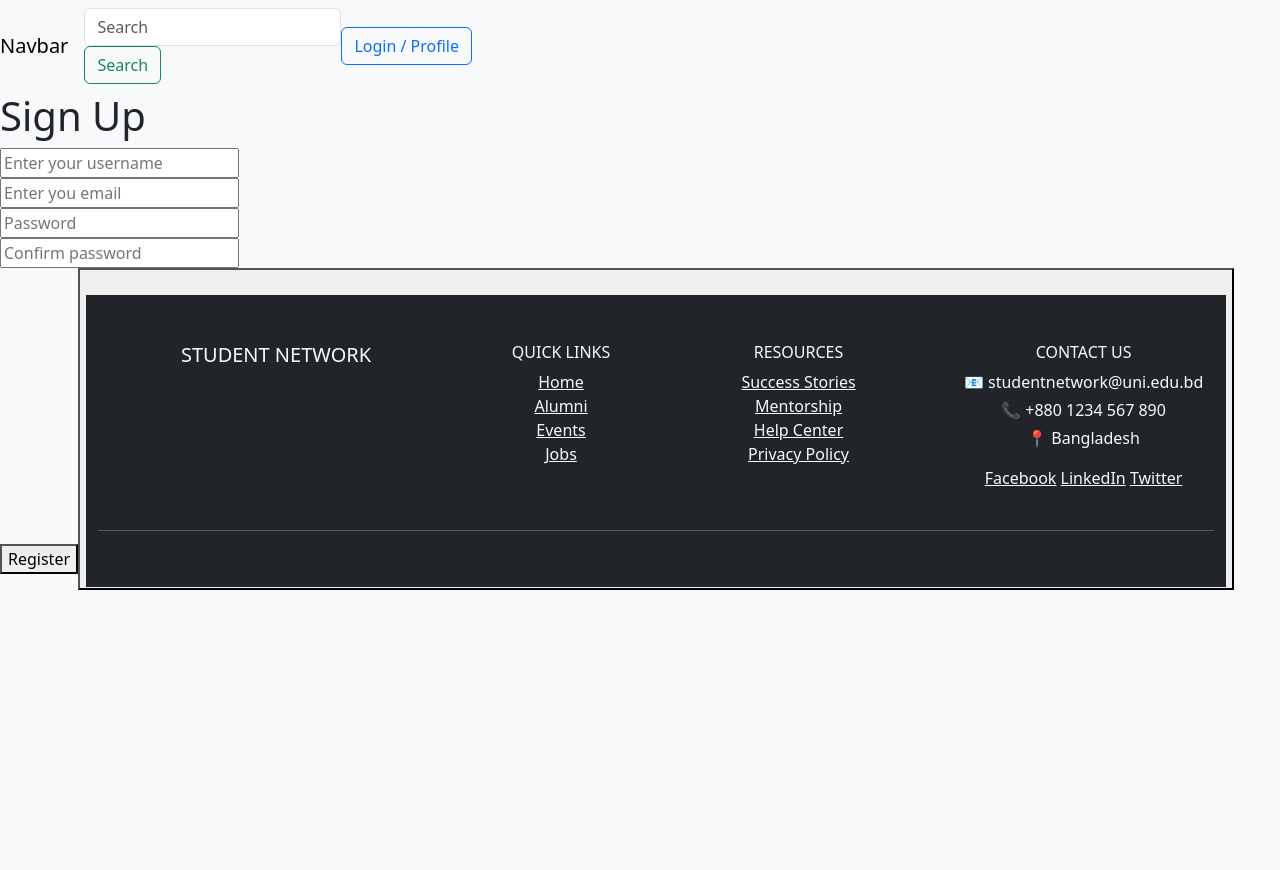
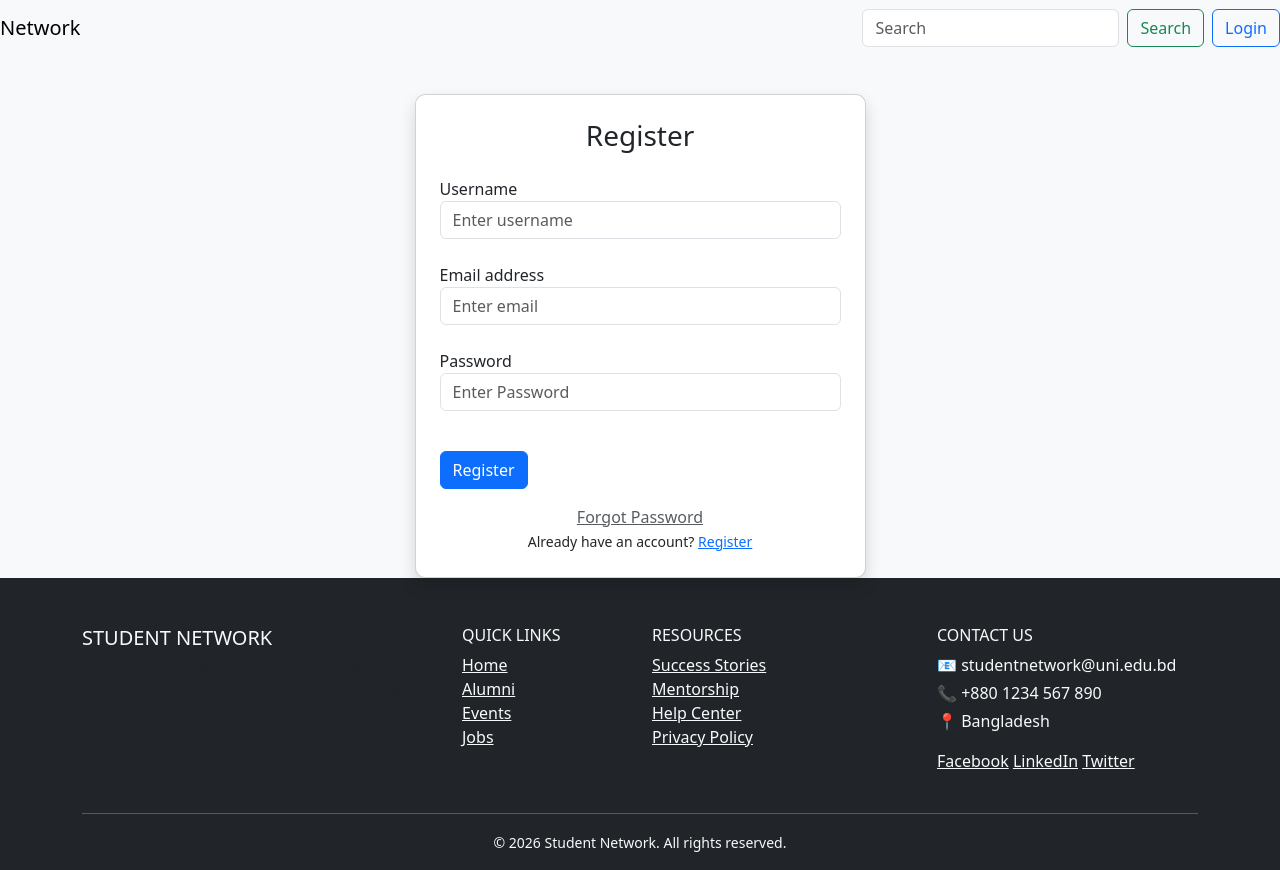
Before and after one commit to MdRaselHosen/SocialNetwork, a Django app: page /user/register in a window 1280 px wide. Before the commit the page ends 590 px from the top, so only its background shows below. Run offline with Django 5.2, Linux system fonts and the light colour scheme.

Commit message:
add login,register page

```diff
--- a/base/templates/base/home.html
+++ b/base/templates/base/home.html
@@ -63,13 +63,13 @@
         </div>
 
         <!-- Slider Controls -->
-        <a class="carousel-control-prev" href="#postSlider" role="button" data-slide="prev">
+        <!-- <a class="carousel-control-prev" href="#postSlider" role="button" data-slide="prev">
           <span class="carousel-control-prev-icon"></span>
         </a>
         <a class="carousel-control-next" href="#postSlider" role="button" data-slide="next">
           <span class="carousel-control-next-icon"></span>
         </a>
-      </div>
+      </div> -->
 
       <!-- Normal Post Feed -->
       <div class="card post-card">
--- a/templates/footer.html
+++ b/templates/footer.html
@@ -9,11 +9,11 @@
         <link rel="stylesheet" href="">
     </head>
     <body>
-        <footer class="bg-dark text-light pt-5">
+<footer class="bg-dark text-light pt-5 mt-auto w-100">
   <div class="container">
     <div class="row">
 
-      <!-- About -->
+
       <div class="col-md-4 mb-4">
         <h5 class="text-uppercase">Student Network</h5>
         <p class="text-muted">
@@ -22,7 +22,6 @@
         </p>
       </div>
 
-      <!-- Quick Links -->
       <div class="col-md-2 mb-4">
         <h6 class="text-uppercase">Quick Links</h6>
         <ul class="list-unstyled">
@@ -33,7 +32,7 @@
         </ul>
       </div>
 
-      <!-- Resources -->
+
       <div class="col-md-3 mb-4">
         <h6 class="text-uppercase">Resources</h6>
         <ul class="list-unstyled">
@@ -44,14 +43,13 @@
         </ul>
       </div>
 
-      <!-- Contact -->
+
       <div class="col-md-3 mb-4">
         <h6 class="text-uppercase">Contact Us</h6>
         <p class="mb-1">📧 studentnetwork@uni.edu.bd</p>
         <p class="mb-1">📞 +880 1234 567 890</p>
         <p>📍 Bangladesh</p>
 
-        <!-- Social Icons -->
         <div>
           <a href="#" class="text-light mr-3">Facebook</a>
           <a href="#" class="text-light mr-3">LinkedIn</a>
@@ -64,7 +62,7 @@
     <hr class="bg-secondary">
 
     <div class="text-center pb-3">
-      <small class="text-muted">
+      <small class="text-light">
         © 2026 Student Network. All rights reserved.
       </small>
     </div>
--- a/templates/main.html
+++ b/templates/main.html
@@ -1,4 +1,5 @@
 <!DOCTYPE html>
+{% load static %}
 <html>
     <head>
         <meta charset="utf-8">
@@ -8,9 +9,23 @@
         <meta name="viewport" content="width=device-width, initial-scale=1">
         <link rel="stylesheet" href="https://cdn.jsdelivr.net/npm/bootstrap@5.3.3/dist/css/bootstrap.min.css" integrity="sha384-QWTKZyjpPEjISv5WaRU9OFeRpok6YctnYmDr5pNlyT2bRjXh0JMhjY6hW+ALEwIH" crossorigin="anonymous">
          <style>
+    html, body {
+      height: 100%;
+    }
+
     body {
       background-color: #f8f9fa;
+      display: flex;
+      flex-direction: column;
+      margin: 0;
+      padding: 0;
     }
+
+    main {
+      flex: 1;
+      padding-top: 70px;
+    }
+
     .sidebar {
       min-height: 100vh;
       background: #ffffff;
@@ -19,13 +34,18 @@
     .post-card {
       margin-bottom: 20px;
     }
+    .login-card {
+      border-radius: 10px;
+    }
   </style>
     </head>
     <body>
         {% include 'navbar.html' %}
-        {% block content %}
+        <main>
+          {% block content %}
 
-        {% endblock %}
+          {% endblock %}
+        </main>
 
         {% include 'footer.html' %}
         <script src="https://cdn.jsdelivr.net/npm/bootstrap@5.3.3/dist/js/bootstrap.min.js" integrity="sha384-0pUGZvbkm6XF6gxjEnlmuGrJXVbNuzT9qBBavbLwCsOGabYfZo0T0to5eqruptLy" crossorigin="anonymous"></script>
--- a/templates/navbar.html
+++ b/templates/navbar.html
@@ -1,33 +1,58 @@
-<nav class="navbar navbar-expand-lg navbar-light bg-light">
-  <a class="navbar-brand" href="#">Navbar</a>
+!<!doctype html>
+<!--[if lt IE 7]>      <html class="no-js lt-ie9 lt-ie8 lt-ie7"> <![endif]-->
+<!--[if IE 7]>         <html class="no-js lt-ie9 lt-ie8"> <![endif]-->
+<!--[if IE 8]>         <html class="no-js lt-ie9"> <![endif]-->
+<!--[if gt IE 8]>      <html class="no-js"> <!--<![endif]-->
+<html>
+  <head>
+    <meta charset="utf-8" />
+    <meta http-equiv="X-UA-Compatible" content="IE=edge" />
+    <title>Network</title>
+    <meta name="description" content="" />
+    <meta name="viewport" content="width=device-width, initial-scale=1" />
+    <link rel="stylesheet" href="" />
+  </head>
+  <body>
+    <!--[if lt IE 7]>
+      <p class="browsehappy">
+        You are using an <strong>outdated</strong> browser. Please
+        <a href="#">upgrade your browser</a> to improve your experience.
+      </p>
+    <![endif]-->
+    <nav class="navbar navbar-expand-lg navbar-light bg-light fixed-top">
+      <a class="navbar-brand mr-3" href="{% url 'home' %}">Network</a>
 
-  <button class="navbar-toggler" type="button" data-toggle="collapse"
-    data-target="#navbarSupportedContent"
-    aria-controls="navbarSupportedContent"
+      <button
+        class="navbar-toggler"
+        type="button"
+        data-toggle="collapse"
+        data-target="#navbarNav"
+        aria-controls="navbarNav"
         aria-expanded="false"
-    aria-label="Toggle navigation">
+        aria-label="Toggle navigation"
+      >
         <span class="navbar-toggler-icon"></span>
       </button>
 
-  <div class="collapse navbar-collapse" id="navbarSupportedContent">
-
-    <!-- Left side (empty or menu items later) -->
-    <ul class="navbar-nav mr-auto">
-      <!-- nav items here -->
-    </ul>
-
-    <!-- Right side: Search + Profile/Login -->
-    <form class="form-inline my-2 my-lg-0 mr-3">
-      <input class="form-control mr-sm-2" type="search" placeholder="Search"
-        aria-label="Search">
-      <button class="btn btn-outline-success my-2 my-sm-0" type="submit">
+      <div class="collapse navbar-collapse" id="navbarNav">
+        <div class="ms-auto d-flex gap-2">
+          <form class="d-flex">
+            <input
+              class="form-control me-2"
+              type="search"
+              placeholder="Search"
+              aria-label="Search"
+            />
+            <button class="btn btn-outline-success" type="submit">
               Search
             </button>
           </form>
 
-    <a href="#" class="btn btn-outline-primary">
-      Login / Profile
-    </a>
-
+          <a href="{% url 'login_' %}" class="btn btn-outline-primary">Login</a>
+        </div>
       </div>
     </nav>
+
+    <script src="" async defer></script>
+  </body>
+</html>
--- a/user/templates/register.html
+++ b/user/templates/register.html
@@ -1,12 +1,53 @@
 {% extends "main.html" %}
 
 {% block content %}
-    <h1>Sign Up</h1>
-    <form method="POST" action="">
-        <input type="text" placeholder="Enter your username" name="username"><br>
-        <input type="email" placeholder="Enter you email" name="email"><br>
-        <input type="password" placeholder="Password", name="password"><br>
-        <input type="password2" placeholder="Confirm password" name="password2"><br>
-        <button type="submit">Register<button><br>
-    </form>
+
+<div class="container">
+    <div class="row justify-content-center align-items-center">
+        <div class="col-md-5">
+
+            <div class="card login-card shadow">
+                <div class="card-body p-4">
+                    <h3 class="text-center mb-4">
+                        Register
+                    </h3>
+                    <form method="POST">
+                        {% csrf_token %}
+                        <div class="form-group">
+                            <label>Username</label>
+                            <input type="text" name="username" class="form-control" placeholder="Enter username" required>
+                        </div>
+                        <br>
+                        <div class="form-group">
+                            <label>Email address</label>
+                            <input type="email" name="email" class="form-control" placeholder="Enter email" required>
+                        </div>
+                        <br>
+                        <div class="form-group">
+                            <label>Password</label>
+                            <input type="password" name="password" class="form-control" placeholder="Enter Password" required>
+                        </div>
+                        <br>
+                        <button type="submit" class="btn btn-primary btn-block mt-3">
+                            Register
+                        </button>
+                    </form>
+
+                    <div class="text-center mt-3">
+                        <a href="#" class="text-muted">Forgot Password</a>
+                        <br>
+                        <small>
+                            Already have an account?
+                            <a href="{% url 'login_' %}">Register</a>
+                        </small>
+                    </div>
+                </div>
+            </div>
+
+        </div>
+
+    </div>
+</div>
+
+
 {% endblock content %}
--- a/user/views.py
+++ b/user/views.py
@@ -2,6 +2,10 @@ from django.shortcuts import render
 
 # Create your views here.
 def login_(request):
+    if request.method == 'POST':
+        email = request.POST.get('email')
+        password = request.POST.get('password')
+        print("user name is ", email, "password is ", password)
     return render(request, "login.html")
 
 def register(request):
```
Also changed, not shown: user/templates/login.html (+43 -1 lines). Lines whose indentation alone changed are shown as unchanged.
